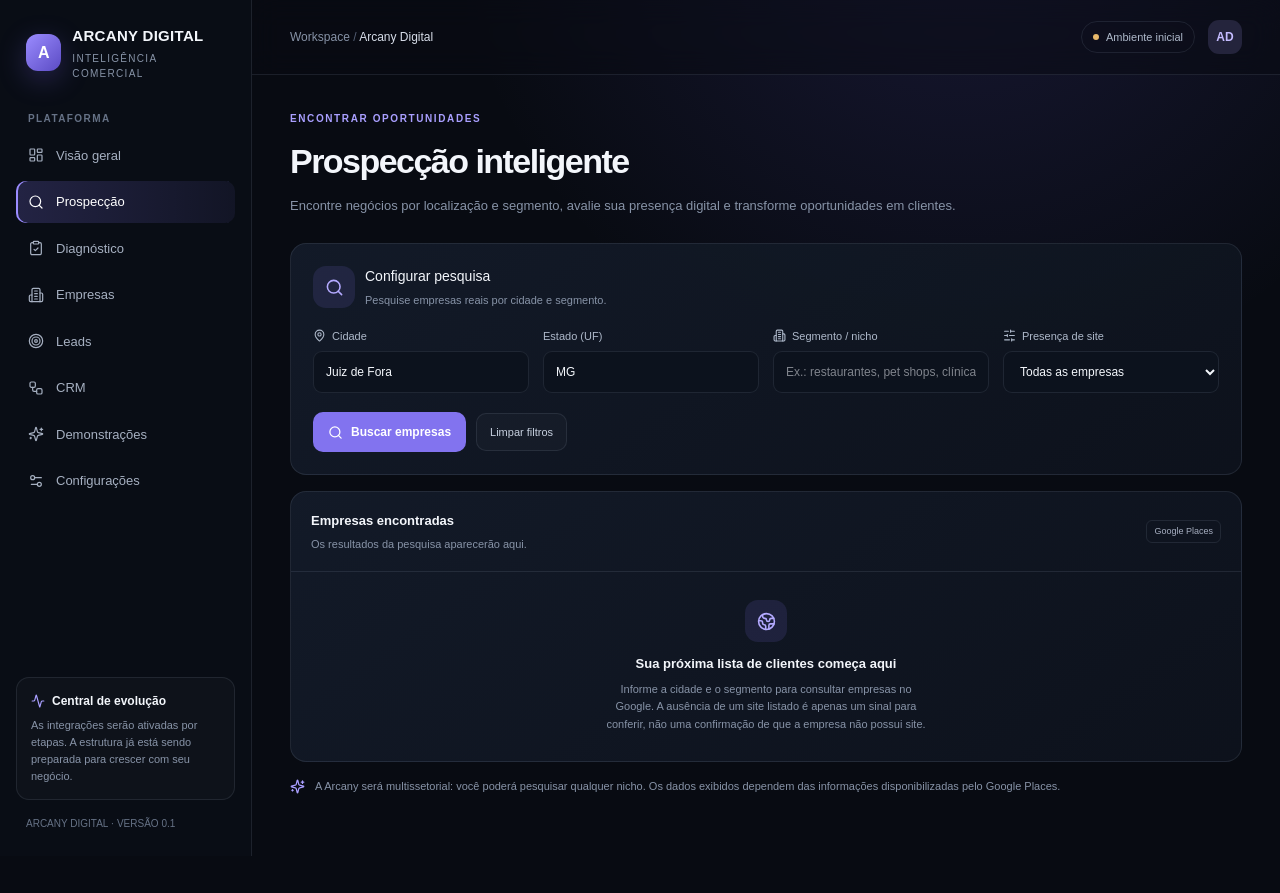
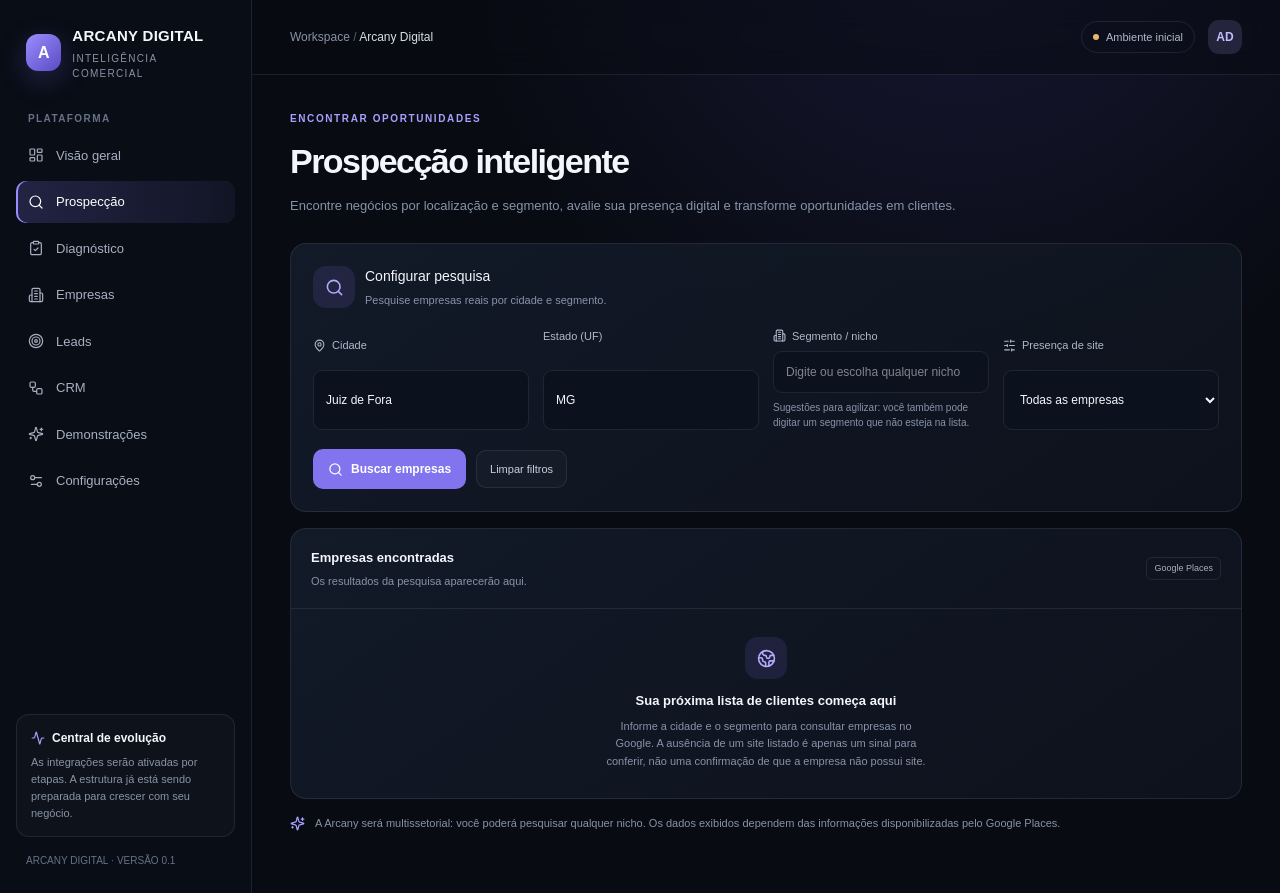
Before and after one commit to wchagas73-lang/arcany-digital-, a Next.js app: page /prospeccao in a window 1280 px wide. Before the commit the page ends 856 px from the top, so only its background shows below. Built offline with nearby package versions, Linux system fonts and the light colour scheme.

Commit message:
Expandir sugestões de nichos na prospecção

```diff
--- a/src/app/prospeccao/page.tsx
+++ b/src/app/prospeccao/page.tsx
@@ -106,7 +106,19 @@ export default function ProspeccaoPage() {
             </label>
             <label style={labelStyle}>
               <span style={{ display: "flex", alignItems: "center", gap: 6 }}><Building2 size={13} /> Segmento / nicho</span>
-              <input value={segment} onChange={(e) => setSegment(e.target.value)} placeholder="Ex.: restaurantes, pet shops, clínicas..." style={fieldStyle} />
+              <input
+                value={segment}
+                onChange={(e) => setSegment(e.target.value)}
+                placeholder="Digite ou escolha qualquer nicho..."
+                list="arcany-segmentos"
+                style={fieldStyle}
+              />
+              <datalist id="arcany-segmentos">
+                {segmentSuggestions.map((item) => <option key={item} value={item} />)}
+              </datalist>
+              <span style={{ color: "var(--muted)", fontSize: 10, lineHeight: 1.5 }}>
+                Sugestões para agilizar: você também pode digitar um segmento que não esteja na lista.
+              </span>
             </label>
             <label style={labelStyle}>
               <span style={{ display: "flex", alignItems: "center", gap: 6 }}><SlidersHorizontal size={13} /> Presença de site</span>
@@ -181,6 +193,25 @@ export default function ProspeccaoPage() {
   );
 }
 
+const segmentSuggestions = [
+  "Academias", "Agências de publicidade", "Agências de turismo", "Advogados", "Agricultura",
+  "Alimentação saudável", "Aluguel de equipamentos", "Autoescolas", "Autopeças", "Barbearias",
+  "Bares", " clínicas", "Clínicas médicas", "Clínicas odontológicas", "Contabilidades",
+  "Cosméticos", "Construção civil", "Cursos profissionalizantes", "Distribuidoras",
+  "Escolas", "Eletricistas", "Eletrônicos", "Escritórios de arquitetura", "Farmácias",
+  "Fisioterapia", "Floriculturas", "Hotéis", "Imobiliárias", "Indústrias",
+  "Lojas de roupas", "Lojas de calçados", "Lojas de móveis", "Lojas de variedades",
+  "Materiais de construção", "Mercados", "Oficinas mecânicas", "Óticas", "Padarias",
+  "Pet shops", "Papelarias", "Perfumarias", "Prestadores de serviços", "Psicólogos",
+  "Restaurantes", "Salões de beleza", "Serviços de limpeza", "Supermercados",
+  "Transportadoras", "Veterinários", "Hortifrutis", "Açougues", "Confeitarias",
+  "Marmitarias", "Pizzarias", "Lanchonetes", "Assistência técnica", "Informática",
+  "Clínicas veterinárias", "Laboratórios", "Consultórios", "Fotógrafos", "Gráficas",
+  "Marcenarias", "Serralherias", "Vidraçarias", "Encanadores", "Empresas de eventos",
+  "Estúdios de tatuagem", "Lavanderias", "Estacionamentos", "Despachantes",
+  "Consultorias", "Contabilidade", "Logística", "Comércio atacadista", "Comércio varejista"
+];
+
 const labelStyle = { display: "grid", gap: 7, color: "#aeb9ca", fontSize: 11 };
 const fieldStyle = {
   width: "100%",
```
